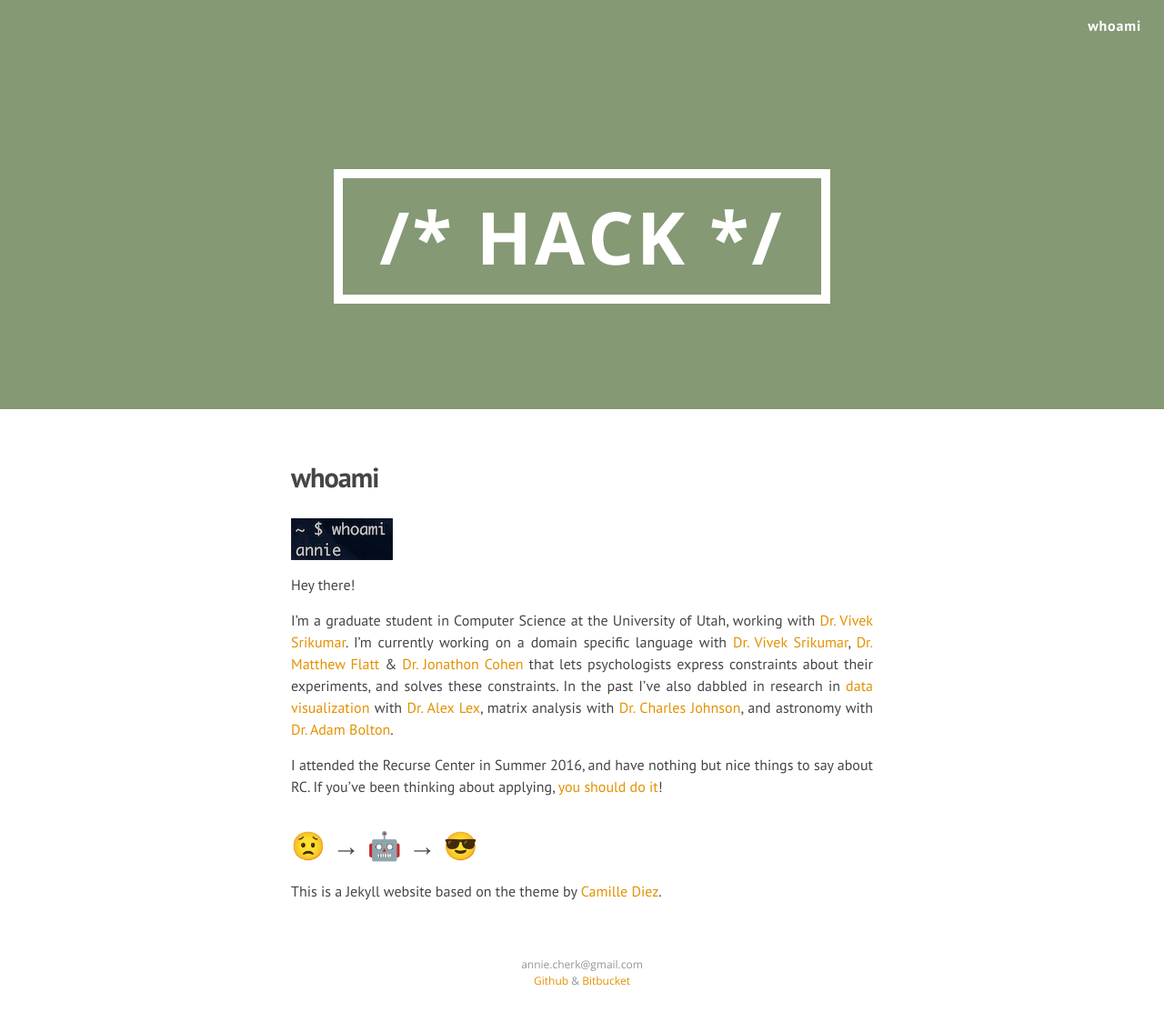
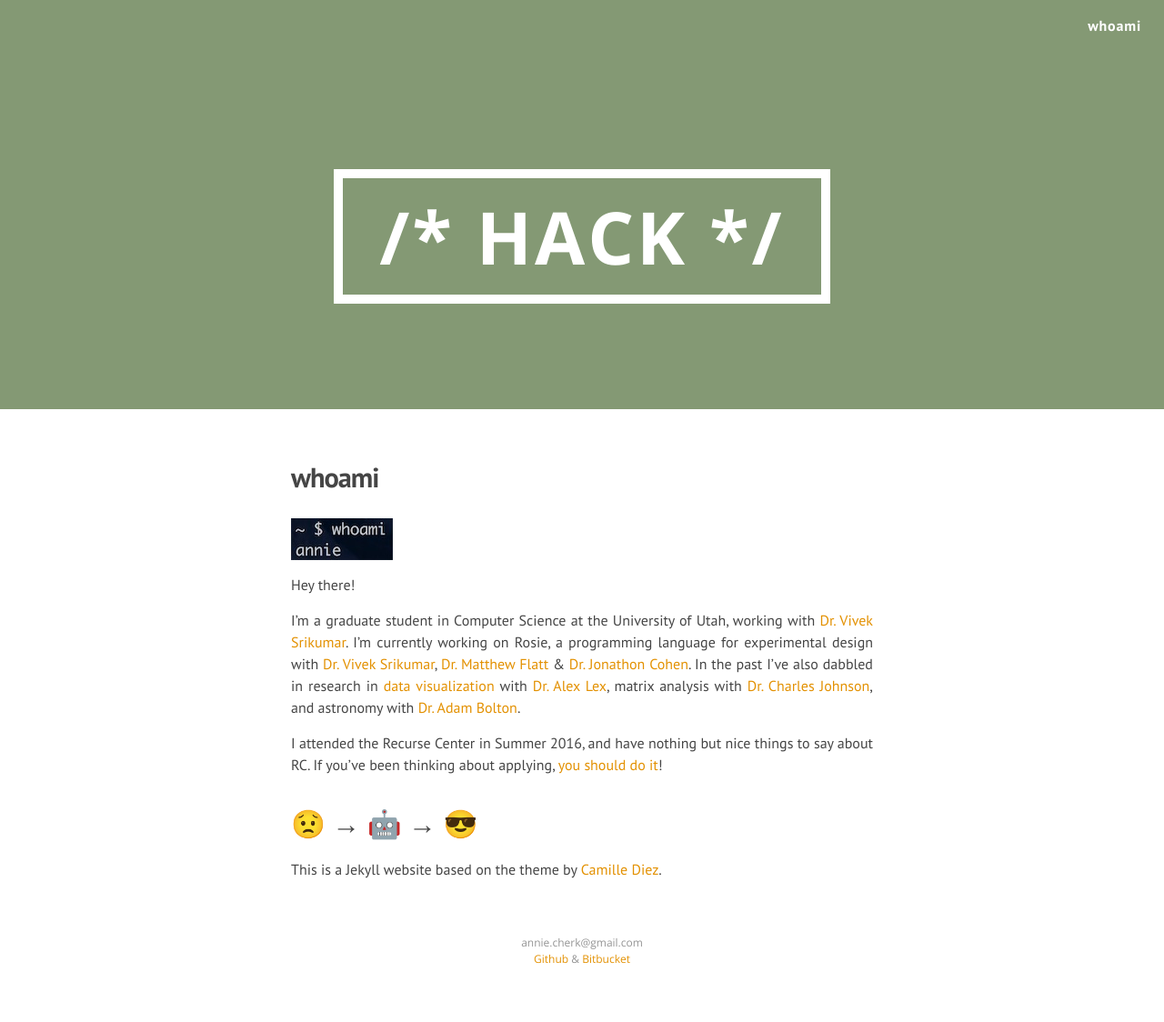
Before and after one commit to anniecherk/anniecherk.github.io, a Jekyll site: the page built from about.md, in a window 1280 px wide. Shown: the whole page at 91% size. Built offline with Jekyll 4.4.1, drawn with Linux system fonts in a browser that asks for light colours; nearby versions of some CDN libraries; after the commit the page ends 1100 px from its top, so only the background shows below that.

Commit message:
updated about to include rosie

```diff
--- a/about.md
+++ b/about.md
@@ -10,7 +10,7 @@ permalink: /about/
 
 Hey there!
 
-I'm a graduate student in Computer Science at the University of Utah, working with [Dr. Vivek Srikumar](http://svivek.com/). I'm currently working on a domain specific language with [Dr. Vivek Srikumar](http://svivek.com/), [Dr. Matthew Flatt](https://www.cs.utah.edu/~mflatt/) & [Dr. Jonathon Cohen](https://webapps.pni.princeton.edu/ncc/JDC/Home_Page.html) that lets psychologists express constraints about their experiments, and solves these constraints. In the past I've also dabbled in research in [data visualization](https://github.com/Caleydo/lineage) with [Dr. Alex Lex](http://alexander-lex.net/), matrix analysis with [Dr. Charles Johnson](http://www.wm.edu/as/mathematics/faculty-directory/johnson_c.php), and astronomy with [Dr. Adam Bolton](http://www.physics.utah.edu/~bolton/Home.html).
+I'm a graduate student in Computer Science at the University of Utah, working with [Dr. Vivek Srikumar](http://svivek.com/). I'm currently working on Rosie, a programming language for experimental design with [Dr. Vivek Srikumar](http://svivek.com/), [Dr. Matthew Flatt](https://www.cs.utah.edu/~mflatt/) & [Dr. Jonathon Cohen](https://webapps.pni.princeton.edu/ncc/JDC/Home_Page.html). In the past I've also dabbled in research in [data visualization](https://github.com/Caleydo/lineage) with [Dr. Alex Lex](http://alexander-lex.net/), matrix analysis with [Dr. Charles Johnson](http://www.wm.edu/as/mathematics/faculty-directory/johnson_c.php), and astronomy with [Dr. Adam Bolton](http://www.physics.utah.edu/~bolton/Home.html).
 
 I attended the Recurse Center in Summer 2016, and have nothing but nice things to say about RC. If you've been thinking about applying, [you should do it](https://www.recurse.com/)!
 
```
